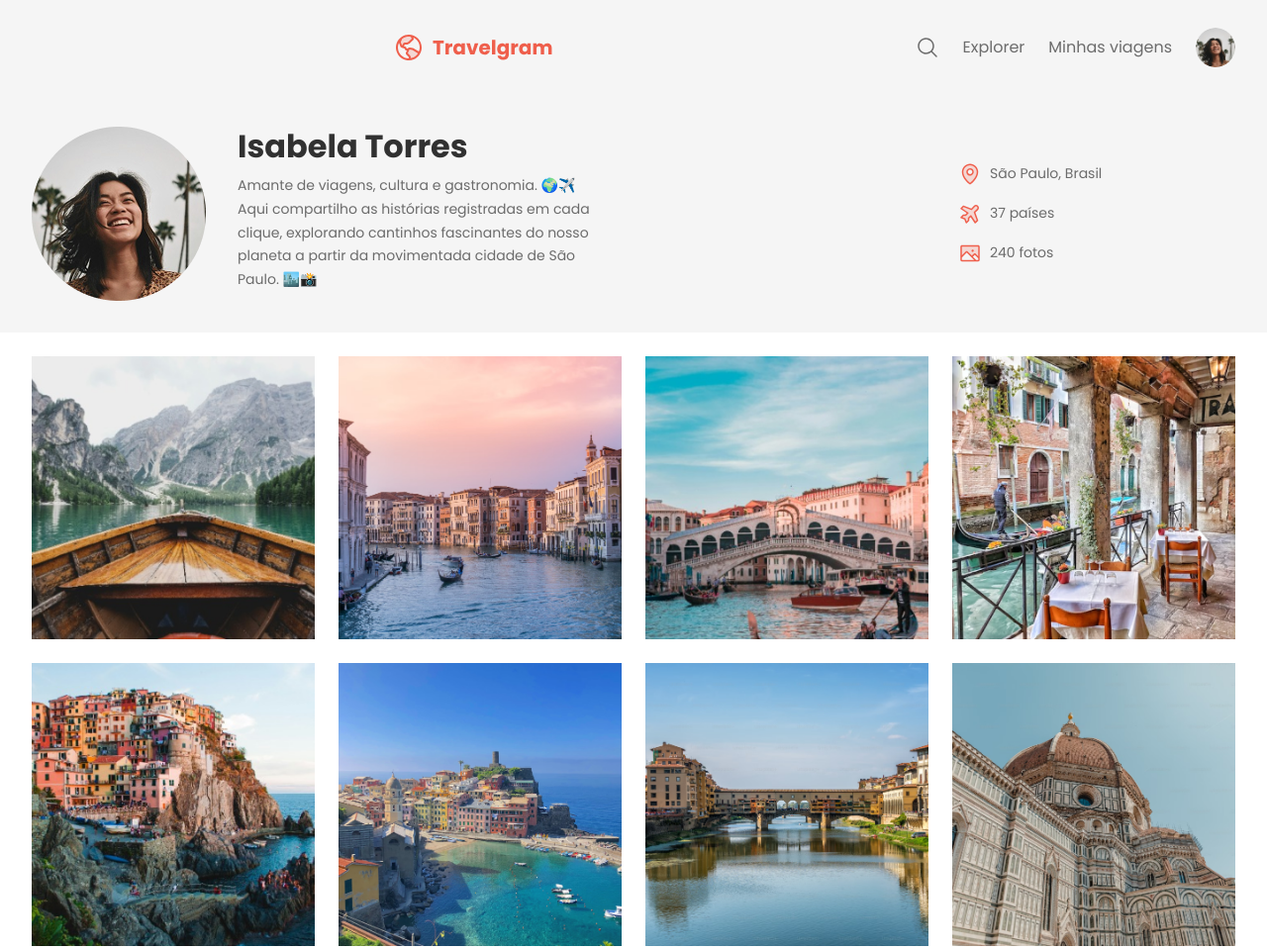
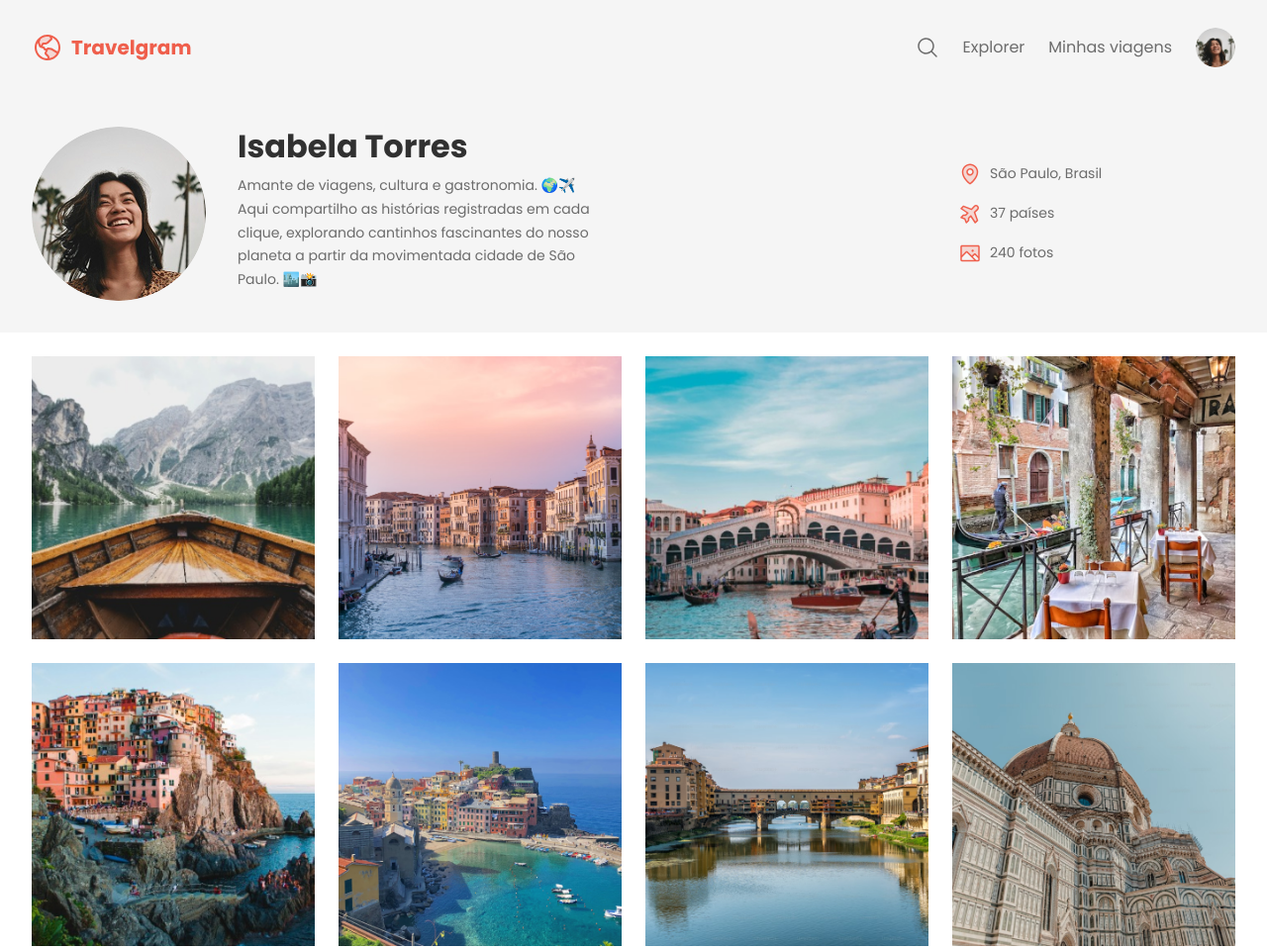
Before and after one commit to mc4rvalho/projeto-travelgam, a plain HTML site: page index.html in a window 1280 px wide. Shown: the top 959 px of the page at 99% size. Drawn offline with Linux system fonts and the light colour scheme.

Commit message:
Finals projects

```diff
--- a/index.html
+++ b/index.html
@@ -14,8 +14,9 @@
 <body>
   <div class="bg-surface-color">
     <nav class="container">
-      <a href="#" id="logo"></a>
-      <img src="assets/Logo.svg" alt="Logomarca Travelgram">
+      <a href="#" id="logo">
+        <img src="assets/Logo.svg" alt="Logomarca Travelgram">
+      </a>
       <ul class="" id="primary-menu">
         <li>
           <a href="">
@@ -78,7 +79,7 @@
 
   <footer class="container">
     <span>
-      Travelgam &copy;
+      Travelgam &copy; 2025
     </span>
 
     <span>
--- a/styles/footer.css
+++ b/styles/footer.css
@@ -2,6 +2,8 @@ footer {
   display: flex;
   gap: 24px;
   padding-block: 24px;
+
+  font: 14px/150% var (--font-family);
 }
 
 footer span:nth-child(1) {
--- a/styles/header.css
+++ b/styles/header.css
@@ -17,6 +17,13 @@ header .container {
 
 #profile > div {
   max-width: 384px;
+}
+
+#profile img {
+  width: 176px;
+  height: 176px;
+  object-fit: cover;
+  border-radius: 50%;
 }
 
 #profile h1 {
```
